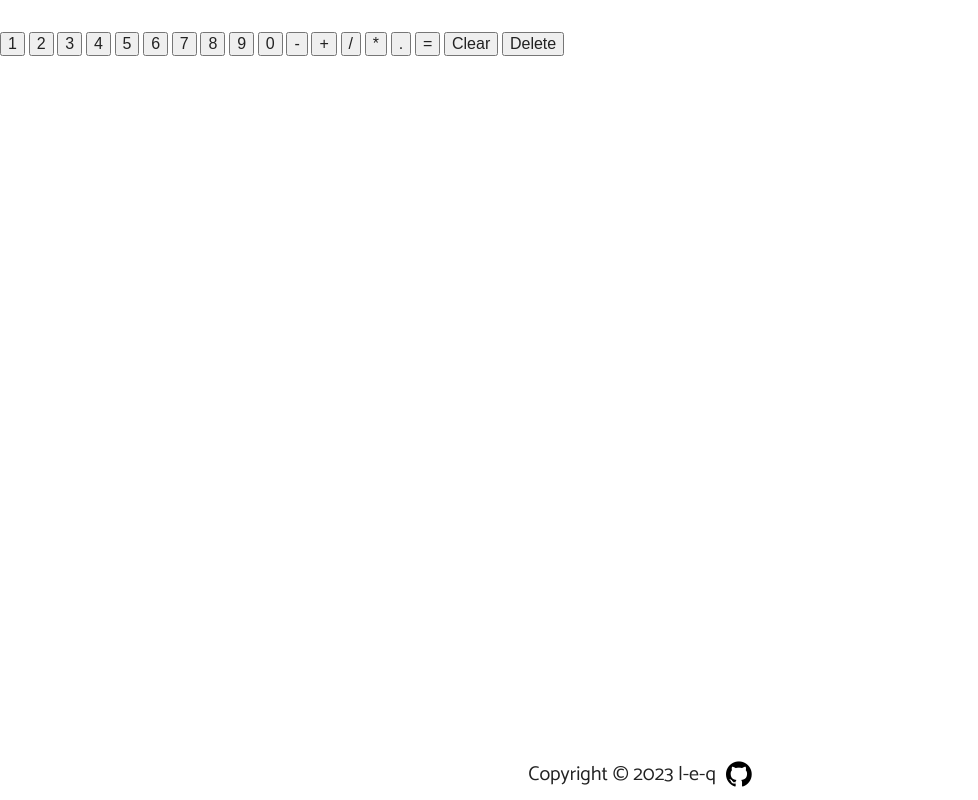
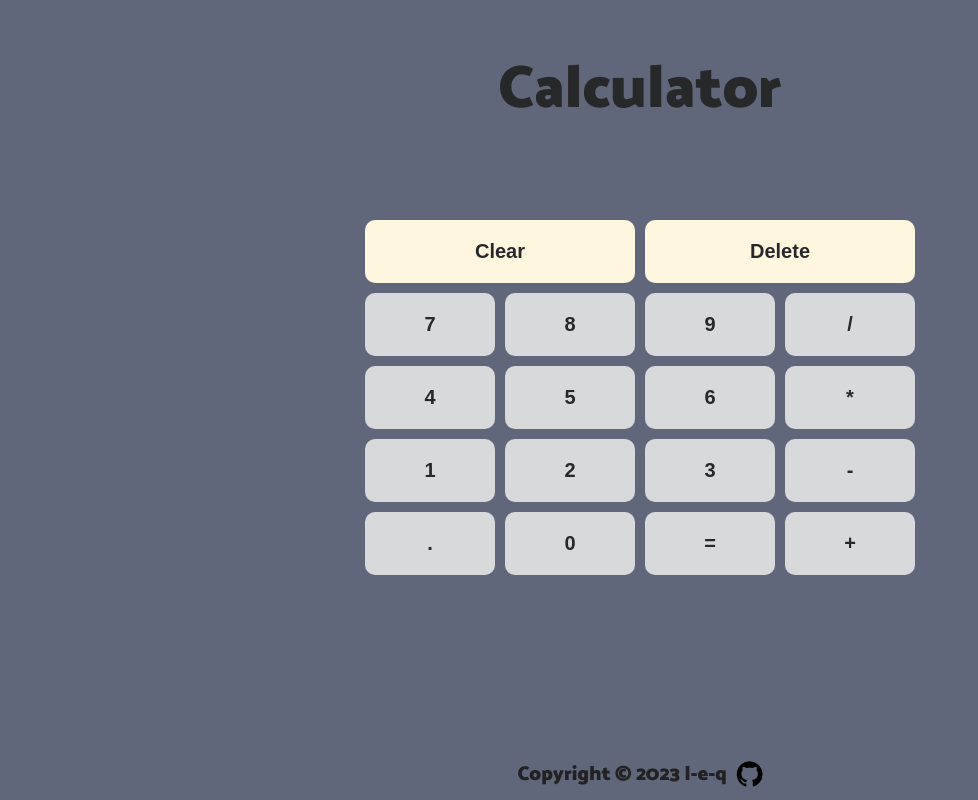
Before and after one commit to l-e-q/calculator, a plain HTML site: page index.html in a window 1280 px wide. Shown: the whole page, without its empty margins (0-978 px from the left). Drawn offline with Linux system fonts and the light colour scheme.

Commit message:
Style upgrade

```diff
--- a/index.html
+++ b/index.html
@@ -10,26 +10,29 @@
 </head>
 <body>
     <main>
+        <h1 id="title-text">Calculator</h1>
+        <div class="calculator">
             <div id="display"></div>
             <div id="buttons-container">
+                <button class="operation-button" id="KeyC">Clear</button>
+                <button class="operation-button" id="Backspace">Delete</button>
+                <button class="number-button" id="Digit7">7</button>
+                <button class="number-button" id="Digit8">8</button>
+                <button class="number-button" id="Digit9">9</button>
+                <button class="operator-button" id="Slash">/</button>
+                <button class="number-button" id="Digit4">4</button>
+                <button class="number-button" id="Digit5">5</button>
+                <button class="number-button" id="Digit6">6</button>
+                <button class="operator-button" id="multiply">*</button>
                 <button class="number-button" id="Digit1">1</button>
                 <button class="number-button" id="Digit2">2</button>
                 <button class="number-button" id="Digit3">3</button>
-            <button class="number-button" id="Digit4">4</button>
-            <button class="number-button" id="Digit5">5</button>
-            <button class="number-button" id="Digit6">6</button>
-            <button class="number-button" id="Digit7">7</button>
-            <button class="number-button" id="Digit8">8</button>
-            <button class="number-button" id="Digit9">9</button>
+                <button class="operator-button" id="Minus">-</button>
+                <button class="dot-button" id="Period">.</button>
                 <button class="number-button" id="Digit0">0</button>
-            <button class="operator-button" id="Minus">-</button>
+                <button class="operation-button" id="Equal">=</button>
                 <button class="operator-button" id="add">+</button>
-            <button class="operator-button" id="Slash">/</button>
-            <button class="operator-button" id="multiply">*</button>
-            <button class="dot-button" id="Period">.</button>
-            <button class="operation-button" id="Equal">=</button>
-            <button class="operation-button" id="KeyC">Clear</button>
-            <button class="operation-button" id="Backspace">Delete</button>
+            </div>
         </div>
     </main>
     <footer class="footer">
--- a/styles/style.css
+++ b/styles/style.css
@@ -1,10 +1,55 @@
 body {
     font-family: 'catamaran';
+    background-color: #61677A;
+    font-weight: 900;
+}
+
+.calculator {
+    position: absolute;
+    top: 40%;
+    left: 50%;
+    transform: translate(-50%, -40%);
+    width: 550px;
+}
+
+#title-text {
+    color: #272829;
+    text-align: center;
+    font-size: 60px;
+    margin-top: 60px;
 }
 
 #display {
-    height: 32px;
-    font-size: 32px;
+    height: 50px;
+    font-size: 50px;
+    margin-bottom: 20px;
+    color: #272829;
+}
+
+#buttons-container {
+    display: grid;
+    grid-template-rows: repeat(5, 1fr);
+    grid-template-columns: repeat(4, 1fr);
+    gap: 10px;
+}
+
+#KeyC,
+#Backspace {
+    grid-column: span 2;
+    background-color: #FFF6E0;
+}
+
+.number-button,
+.operator-button,
+.operation-button,
+.dot-button {
+    font-size: 20px;
+    font-weight: 900;
+    padding: 20px 50px;
+    border: none;
+    border-radius: 10px;
+    background-color: #D8D9DA;
+    color: #272829;
 }
 
 .footer {
```
Lines whose indentation alone changed are shown as unchanged.
